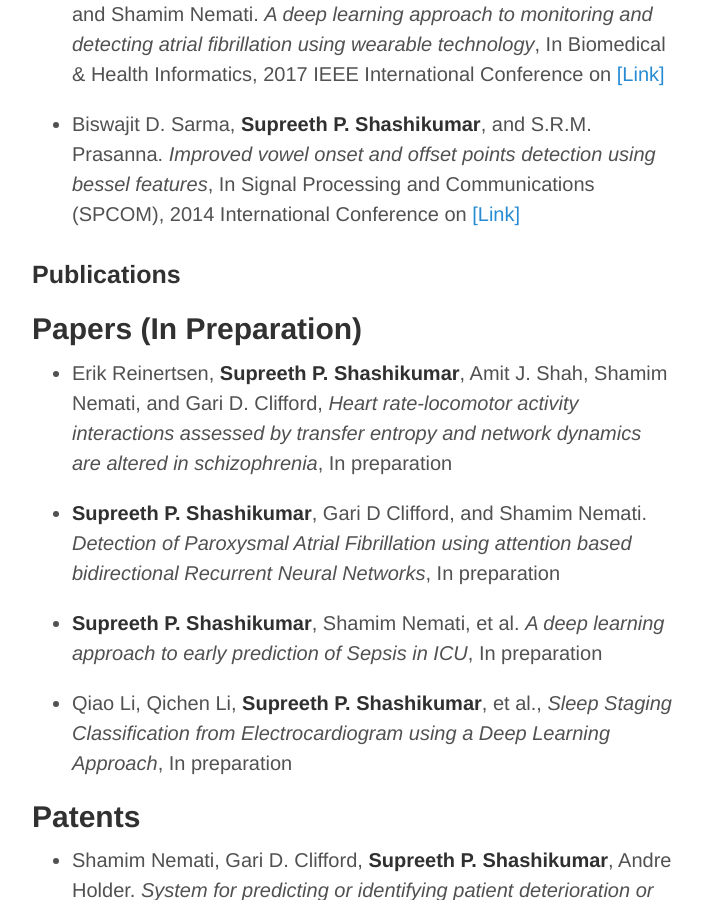
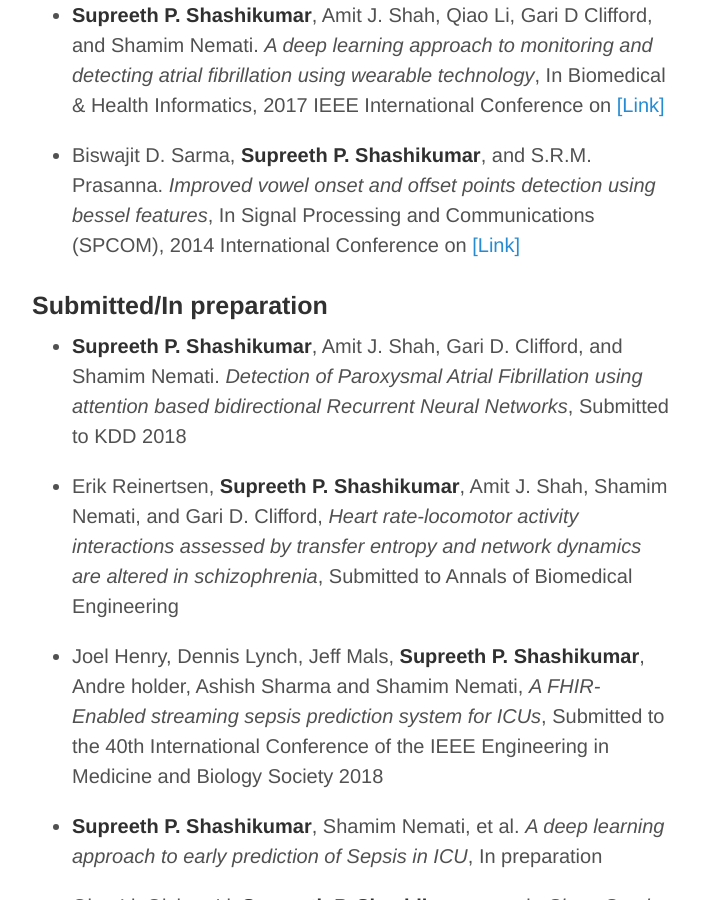
Before and after one commit to supreethprajwal/supreethprajwal.github.io, a Jekyll site: the page built from research.md, in a window 1280 px wide and 900 px high, scrolled down 1030 px. Shown: the whole window, without its empty margins (288-991 px from the left). Built offline with Jekyll 4.4.1, drawn with Linux system fonts in a browser that asks for light colours; nearby versions of some CDN libraries; formulas are drawn with MathJax 3; some of the changed text lies outside the part shown.

Commit message:
Supreeth

```diff
--- a/research.md
+++ b/research.md
@@ -10,14 +10,15 @@ Recently, I have also been working with Google Cloud's ML Engine for developing
 
 My advisors are [Prof. Shamim Nemati](http://nematilab.info/people/shamim/index.html) and [Prof. Gari Clifford](http://gdclifford.info/people/gari).
 
-+ [Papers (Published)](#papers--published)
-+ [Papers (In Preparation)](#papers--In-preparation)
++ [Publications](#publications)
 + [Patents](#patents)
 + [Expertise](#expertise)
 + [Software](#software)
 + [Advisors & collaborators](#advisors--collaborators)
 
-## Papers (Published)
+## Publications
+
+### Published
 
 + **Supreeth P. Shashikumar**, Qiao Li, Gari D Clifford, and Shamim Nemati. *Multiscale Network representation of physiological time series for early prediction of sepsis*, In Physiological Measurement, 2017 [[Link]](http://iopscience.iop.org/article/10.1088/1361-6579/aa9772){:target="_blank"}
 
@@ -27,13 +28,13 @@ My advisors are [Prof. Shamim Nemati](http://nematilab.info/people/shamim/index.
 
 + Biswajit D. Sarma, **Supreeth P. Shashikumar**, and S.R.M. Prasanna. *Improved vowel onset and offset points detection using bessel features*, In Signal Processing and Communications (SPCOM), 2014 International Conference on [[Link]](http://ieeexplore.ieee.org/abstract/document/6983913/){:target="_blank"}
 
-### Publications
+### Submitted/In preparation
 
-## Papers (In Preparation)
++ **Supreeth P. Shashikumar**, Amit J. Shah, Gari D. Clifford, and Shamim Nemati.  *Detection of Paroxysmal Atrial Fibrillation using attention based bidirectional Recurrent Neural Networks*, Submitted to KDD 2018
 
-+ Erik Reinertsen, **Supreeth P. Shashikumar**, Amit J. Shah, Shamim Nemati, and Gari D. Clifford, *Heart rate-locomotor activity interactions assessed by transfer entropy and network dynamics are altered in schizophrenia*, In preparation
++ Erik Reinertsen, **Supreeth P. Shashikumar**, Amit J. Shah, Shamim Nemati, and Gari D. Clifford, *Heart rate-locomotor activity interactions assessed by transfer entropy and network dynamics are altered in schizophrenia*, Submitted to Annals of Biomedical Engineering
 
-+ **Supreeth P. Shashikumar**, Gari D Clifford, and Shamim Nemati.  *Detection of Paroxysmal Atrial Fibrillation using attention based bidirectional Recurrent Neural Networks*, In preparation
++ Joel Henry, Dennis Lynch, Jeff Mals, **Supreeth P. Shashikumar**, Andre holder, Ashish Sharma and Shamim Nemati, *A FHIR-Enabled streaming sepsis prediction system for ICUs*, Submitted to the 40th International Conference of the IEEE Engineering in Medicine and Biology Society 2018
 
 + **Supreeth P. Shashikumar**, Shamim Nemati, et al. *A deep learning approach to early prediction of Sepsis in ICU*, In preparation
 
```
